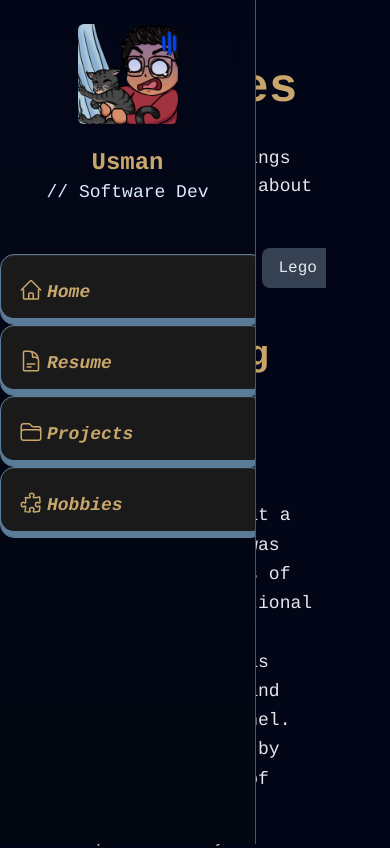
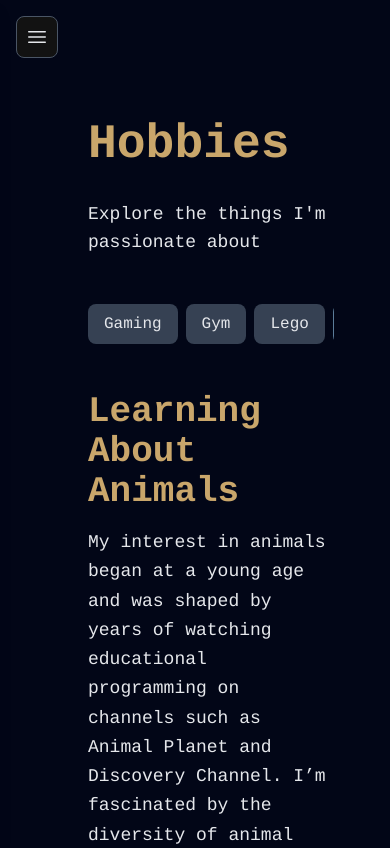
Before and after one commit to Ushmayne/Personal-Site, a Next.js app in the folder my-app/: page /hobbies/animals in a window 390 px wide. Shown: the top 848 px of the page. Built offline with nearby package versions, Linux system fonts and the light colour scheme.

Commit message:
updated to collapse sidebar to help on mobile

```diff
--- a/my-app/app/components/sidebar.tsx
+++ b/my-app/app/components/sidebar.tsx
@@ -1,15 +1,51 @@
+"use client";
+
 import {
   HomeIcon,
   DocumentTextIcon,
   FolderIcon,
-  PuzzlePieceIcon
+  PuzzlePieceIcon,
+  XMarkIcon,
+  Bars3Icon
 } from "@heroicons/react/24/outline";
 
 import Image from "next/image";
+import { useState } from "react";
 
 export default function Sidebar() {
+  const [isOpen, setIsOpen] = useState(false);
+
+  const toggleSidebar = () => {
+    setIsOpen(!isOpen);
+  };
+
   return (
-    <nav className="sidebar fixed left-0 top-0 h-screen w-[16rem] bg-[#121212] shadow-lg flex flex-col z-50 py-6 overflow-hidden border-r border-gray-600">
+    <>
+      {/* Mobile Menu Button */}
+      <button
+        onClick={toggleSidebar}
+        className="md:hidden fixed top-4 left-4 z-[100] bg-[#121212] p-2 rounded-lg border border-gray-600 text-cabin-text"
+        aria-label="Toggle menu"
+      >
+        {isOpen ? (
+          <XMarkIcon className="w-6 h-6" />
+        ) : (
+          <Bars3Icon className="w-6 h-6" />
+        )}
+      </button>
+
+      {/* Overlay for mobile */}
+      {isOpen && (
+        <div
+          className="md:hidden fixed inset-0 bg-black bg-opacity-50 z-30"
+          onClick={() => setIsOpen(false)}
+        />
+      )}
+
+      {/* Sidebar */}
+      <nav className={`sidebar fixed left-0 top-0 h-screen w-[16rem] bg-[#121212] shadow-lg flex flex-col z-40 py-6 overflow-hidden border-r border-gray-600 transition-transform duration-300 ease-in-out md:translate-x-0 ${
+        isOpen ? 'translate-x-0' : '-translate-x-full md:translate-x-0'
+      }`}>
 
 
       <div className="flex justify-center mb-6">
@@ -35,6 +71,7 @@ export default function Sidebar() {
           <a
             href="/"
             className="nav-key"
+            onClick={() => setIsOpen(false)}
           >
             <div className="w-8 flex justify-center">
               <HomeIcon className="w-6 h-6 flex-shrink-0" width={24} height={60} />
@@ -47,6 +84,7 @@ export default function Sidebar() {
           <a
             href="/resume"
             className="nav-key"
+            onClick={() => setIsOpen(false)}
           >
             <div className="w-8 flex justify-center">
               <DocumentTextIcon className="w-6 h-6 flex-shrink-0" width={24} height={60} />
@@ -59,6 +97,7 @@ export default function Sidebar() {
           <a
             href="/projects"
             className="nav-key"
+            onClick={() => setIsOpen(false)}
           >
             <div className="w-8 flex justify-center">
               <FolderIcon className="w-6 h-6 flex-shrink-0" width={24} height={60} />
@@ -71,6 +110,7 @@ export default function Sidebar() {
           <a
             href="/hobbies"
             className="nav-key"
+            onClick={() => setIsOpen(false)}
           >
             <div className="w-8 flex justify-center">
               <PuzzlePieceIcon className="w-6 h-6 flex-shrink-0" width={24} height={60} />
@@ -84,5 +124,6 @@ export default function Sidebar() {
       </ul>
 
     </nav>
+    </>
   );
 }
--- a/my-app/app/globals.css
+++ b/my-app/app/globals.css
@@ -55,7 +55,6 @@ nav.sidebar {
   background: none !important;
 }
 
-.nav.sidebar,
 .nav-key{
   animation: titleColorCycle 4s infinite linear;
   display: flex;
@@ -72,6 +71,21 @@ nav.sidebar {
   box-shadow:
     inset 0 -6px 0 #5b7c99,
     inset 0 1px 0 #2a2a2a;
+}
+
+/* Mobile responsiveness */
+@media (max-width: 768px) {
+  body {
+    overflow-x: hidden;
+  }
+
+  .nav-key {
+    padding: 16px 12px;
+  }
+
+  main {
+    min-height: calc(100vh - 4rem);
+  }
 }
 
 .page-content {
--- a/my-app/app/layout.tsx
+++ b/my-app/app/layout.tsx
@@ -21,7 +21,7 @@ export default function RootLayout({ children }: { children: ReactNode }) {
     <html lang="en" className={ibmPlexSans.variable}>
       <body className="flex flex-col md:flex-row bg-cabin-bg font-sans">
         <Sidebar />
-        <main className="md:ml-[16rem] p-6 flex-1 text-cabin-text">
+        <main className="w-full md:ml-[16rem] md:flex-1 p-4 md:p-6 text-cabin-text mt-16 md:mt-0">
           {children}
         </main>
       </body>
```
